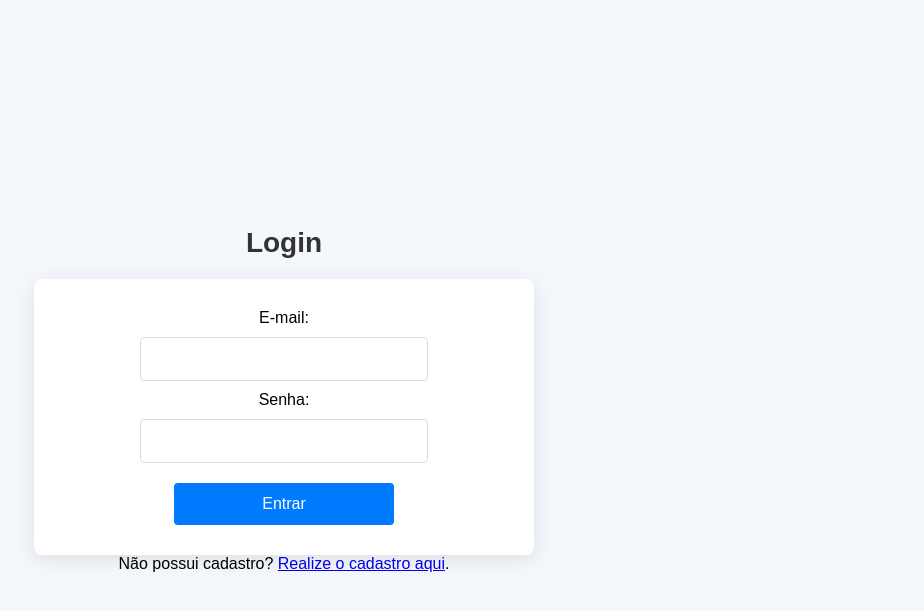
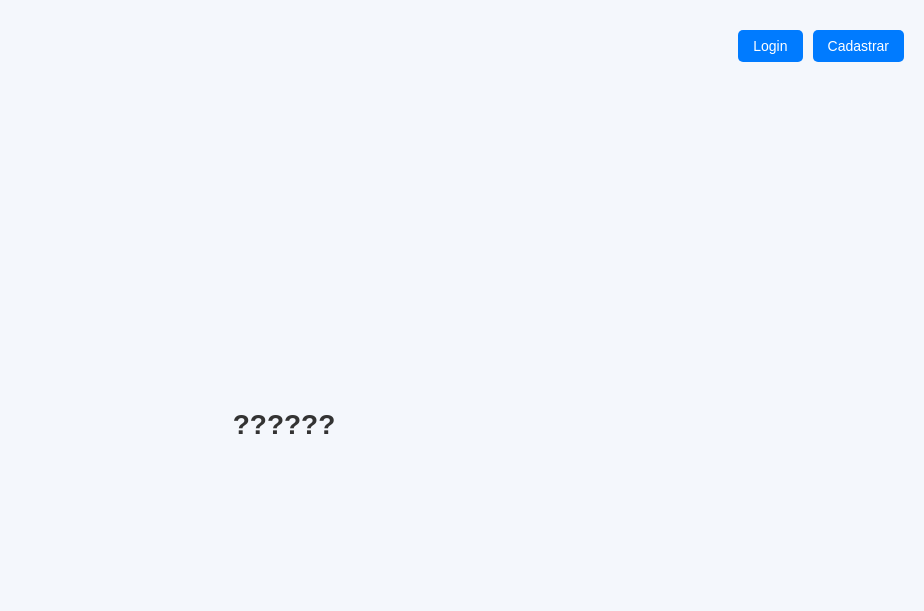
Before and after one commit to GabrielLM15/Site-teste, a Flask app: page / in a window 1280 px wide. Shown: the top 611 px of the page, without its empty margins (356-1280 px from the left). Run offline with Flask 3, Linux system fonts and the light colour scheme; a user stored in the database is signed in.

Commit message:
Nova página home e ajuste de botão "Atualizar"

```diff
--- a/app.py
+++ b/app.py
@@ -4,15 +4,12 @@ from flask_sqlalchemy import SQLAlchemy
 
 app = Flask(__name__)
 
-# Configuração do banco de dados SQLite
 app.config['SQLALCHEMY_DATABASE_URI'] = 'sqlite:///emails.db'
 app.config['SQLALCHEMY_TRACK_MODIFICATIONS'] = False
 app.secret_key = "sua_chave_secreta_aqui"
 
-# Inicialize o SQLAlchemy
 db = SQLAlchemy(app)
 
-# Modelo para a tabela de usuários
 class Usuario(db.Model):
     id = db.Column(db.Integer, primary_key=True)
     email = db.Column(db.String(50), unique=True, nullable=False)
@@ -23,7 +20,6 @@ class Usuario(db.Model):
     def __repr__(self):
         return f"<Usuario {self.nome}>"
 
-# Criação do banco de dados (isso só precisa ser feito uma vez)
 with app.app_context():
     db.create_all()
 
@@ -36,6 +32,10 @@ def calcular_idade(data_nasc):
         return None
 
 @app.route("/", methods=["GET", "POST"])
+def home():
+    return render_template('home.html')
+
+@app.route("/login", methods=["GET", "POST"])
 def login():
     error = None
     if request.method == "POST":
@@ -64,7 +64,6 @@ def novoLogin():
         if calcular_idade(dataNasc) < 18:
             error = "Idade insuficiente"
         else:
-            # Verificar se o usuário já existe no banco de dados
             user_exists = Usuario.query.filter_by(email=email).first()
             if user_exists:
                 error = "Usuário já cadastrado!"
@@ -122,7 +121,7 @@ def dashboard():
             idade = calcular_idade(data_nasc)
             data_nascimento_formatada = datetime.strptime(data_nasc, "%Y-%m-%d").strftime("%d/%m/%Y")
 
-            return render_template("dashboard.html", nome=nome, data_nasc=data_nascimento_formatada, idade=idade)
+            return render_template("dashboard.html", nome=nome, data_nasc=data_nascimento_formatada, idade=idade, email=email)
     return redirect(url_for("login"))
 
 @app.route("/logout")
--- a/static/styles.css
+++ b/static/styles.css
@@ -15,16 +15,63 @@ body {
     height: 100vh;
     margin: 0;
     padding: 20px;
-    flex-direction: column; /* Garante que o título e o formulário fiquem empilhados */
-    text-align: center; /* Centraliza o texto */
+    flex-direction: column; /* Garante que o título e o conteúdo fiquem empilhados */
+    text-align: center;
 }
 
-/* Estilos do título "Login" */
+/* Estilos do título "HOME" */
 .login-title {
     font-size: 28px;
     font-weight: bold;
-    margin-bottom: 20px;  /* Define o espaço entre o título e o formulário */
+    margin-top: 50px;  /* Espaço para o título não ficar colado no topo */
     color: #333;
+}
+
+/* Container de botões no canto superior direito */
+.buttons-home {
+    position: absolute;  /* Posiciona o container fora do fluxo normal */
+    top: 20px;  /* 20px de distância do topo */
+    right: 20px;  /* 20px de distância da borda direita */
+    display: flex;  /* Usando flexbox para os botões ficarem lado a lado */
+    gap: 10px;  /* Espaço entre os botões */
+}
+
+/* Estilo para o botão "Login" */
+button.login {
+    padding: 8px 15px;  /* Ajuste do tamanho do botão */
+    font-size: 14px;
+    background-color: #007bff;
+    color: white;
+    border: none;
+    border-radius: 5px;
+    cursor: pointer;
+    transition: background-color 0.3s ease;
+    width: auto;  /* Ajustando a largura do botão */
+    max-width: 120px; /* Largura máxima */
+}
+
+/* Efeito de hover para o botão "Login" */
+button.login:hover {
+    background-color: #0056b3;
+}
+
+/* Estilo para o botão "Cadastrar" */
+button.novoLogin {
+    padding: 8px 15px;  /* Ajuste do tamanho do botão */
+    font-size: 14px;
+    background-color: #007bff;
+    color: white;
+    border: none;
+    border-radius: 5px;
+    cursor: pointer;
+    transition: background-color 0.3s ease;
+    width: auto;  /* Ajustando a largura do botão */
+    max-width: 120px; /* Largura máxima */
+}
+
+/* Efeito de hover para o botão "Cadastrar" */
+button.novoLogin:hover {
+    background-color: #0056b3;
 }
 
 /* Estilos do container do formulário de login */
@@ -64,6 +111,7 @@ button {
     align-self: center; /* Garante que o botão fique centralizado dentro do form */
 }
 
+/* Efeito de hover para o botão */
 button:hover {
     background-color: #0056b3;
 }
@@ -74,7 +122,6 @@ button:hover {
     text-align: center;
     margin-top: 10px;
 }
-
 
 /* Estilos para o painel de controle (dashboard) */
 .dashboard-container {
@@ -105,7 +152,7 @@ button:hover {
 
 /* Estilo para o botão "Voltar" */
 button#btnVoltar {
-    background-color: #29a411;  /* Cor azul */
+    background-color: #29a411;  /* Cor verde */
     color: white;  /* Cor do texto */
     font-size: 16px;
     border-radius: 5px;
@@ -120,7 +167,7 @@ button#btnVoltar {
 
 /* Efeito de hover para o botão "Voltar" */
 button#btnVoltar:hover {
-    background-color: #10781c;  /* Cor azul mais escura ao passar o mouse */
+    background-color: #10781c;  /* Cor verde mais escura ao passar o mouse */
 }
 
 button#btnVisualizar {
@@ -138,9 +185,8 @@ button#btnVisualizar {
 }
 
 button#btnVisualizar:hover {
-    background-color: #10781c;  /* Cor azul mais escura ao passar o mouse */
+    background-color: #10781c;  /* Cor verde mais escura ao passar o mouse */
 }
-
 
 .dashboard-container .logout {
     background-color: #dc3545;
--- /dev/null
+++ b/templates/home.html
@@ -0,0 +1,17 @@
+<!DOCTYPE html>
+<html lang="en">
+<head>
+    <meta charset="UTF-8">
+    <meta name="viewport" content="width=device-width, initial-scale=1.0">
+    <title>Página principal</title>
+    <link rel="stylesheet" href="{{ url_for('static', filename='styles.css') }}">
+</head>
+<body>
+    <h2 class="login-title">??????</h2>
+    <!-- Botão de login no canto superior direito -->
+    <div class="buttons-home">
+        <button class="login" onclick="window.location.href='{{ url_for('login') }}'">Login</button>
+        <button class="novoLogin" onclick="window.location.href='{{ url_for('novoLogin') }}'">Cadastrar</button>
+    </div>
+</body>
+</html>
```
Also changed, not shown: templates/dashboard.html (+5 -4 lines), instance/emails.db.
